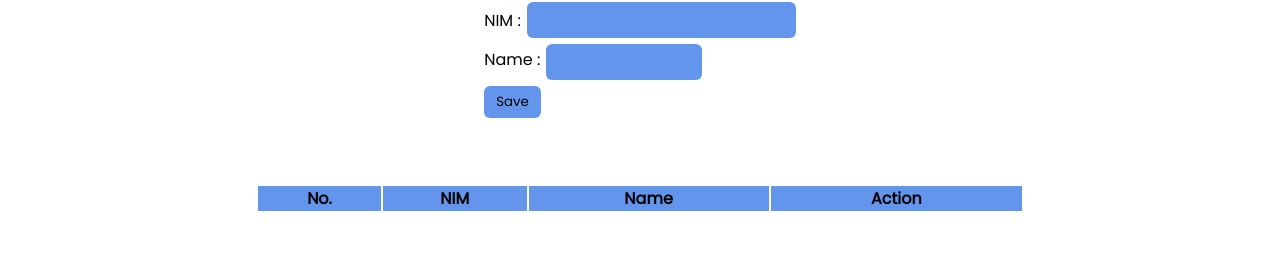
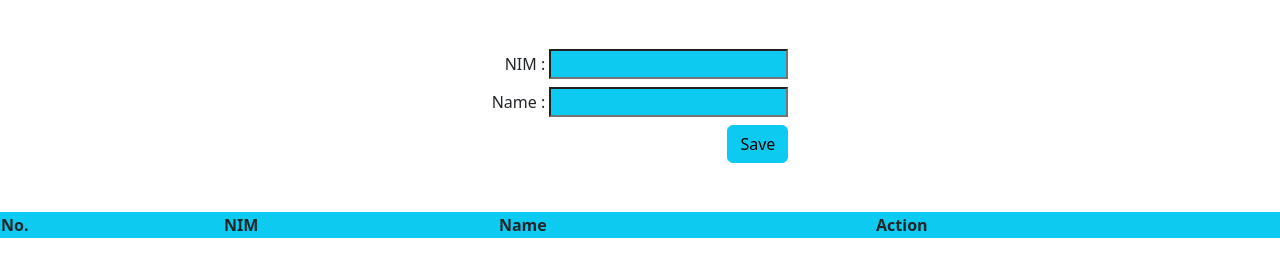
Before and after one commit to nandaarrysaputra69/js_studentform, a plain HTML site: page index.html in a window 1280 px wide. Drawn offline with nearby package versions, Linux system fonts and the light colour scheme.

Commit message:
Another Commit

```diff
--- a/index.html
+++ b/index.html
@@ -5,29 +5,30 @@
     <meta http-equiv="X-UA-Compatible" content="IE=edge">
     <meta name="viewport" content="width=device-width, initial-scale=1.0">
     <title>Student Form</title>
-    <link rel="stylesheet" href="style.css">
+    <!-- <link rel="stylesheet" href="style.css"> -->
+    <link href="https://cdn.jsdelivr.net/npm/bootstrap@5.2.2/dist/css/bootstrap.min.css" rel="stylesheet" integrity="sha384-Zenh87qX5JnK2Jl0vWa8Ck2rdkQ2Bzep5IDxbcnCeuOxjzrPF/et3URy9Bv1WTRi" crossorigin="anonymous">
     <script src="https://ajax.googleapis.com/ajax/libs/jquery/3.6.0/jquery.min.js"></script>
 </head>
 <body>
-    <table class="form">
+    <table class="form d-flex justify-content-center mt-5">
         <td>
-            <form action="" id="input" autocomplete="off">
+            <form class="d-flex flex-column align-items-end" action="" id="input" autocomplete="off">
                 <div class="nim">
                     <label for="">NIM : </label>
-                    <input type="number" name="nim" id="nim">
+                    <input class="mb-2 bg-info" type="number" name="nim" id="nim">
                 </div>
                 <div class="name">
                     <label for="">Name : </label>
-                    <input type="text" name="name" id="name">
+                    <input class="mb-2 bg-info" type="text" name="name" id="name">
                 </div>
                 <div class="buttom">
-                    <input type="submit" value="Save">
+                    <input class="btn btn-info" type="submit" value="Save">
                 </div>
             </form>
         </td>
-        <table class="data" id="tabledata">
+        <table class="data w-100 mt-5" id="tabledata">
             <thead>
-                <tr>
+                <tr class="bg-info">
                     <th>No.</th>
                     <th>NIM</th>
                     <th>Name</th>
@@ -38,5 +39,6 @@
         </table>
     </table>
     <script src="jquery.js"></script>
+    <script src="https://cdn.jsdelivr.net/npm/bootstrap@5.2.2/dist/js/bootstrap.bundle.min.js" integrity="sha384-OERcA2EqjJCMA+/3y+gxIOqMEjwtxJY7qPCqsdltbNJuaOe923+mo//f6V8Qbsw3" crossorigin="anonymous"></script>
 </body>
 </html>
--- a/jquery.js
+++ b/jquery.js
@@ -14,7 +14,7 @@ $("form").submit(function(e){
         + "'><td>" + no
         + "</td><td>" + nim
         + "</td><td>" + name
-        + "</td><td><a class='btn-edit' type='button'>Edit | </a><a class='btn-delete' type='button'>Delete</a></td></tr>"
+        + "</td><td><a class='btn-edit' type='button' style='text-decoration : none;'>Edit | </a><a class='btn-delete' type='button' style='text-decoration : none;'>Delete</a></td></tr>"
     );
 
     $("input[name='']").val("");
```
